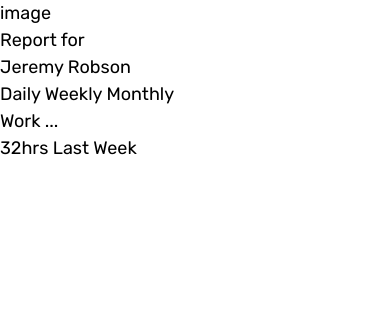
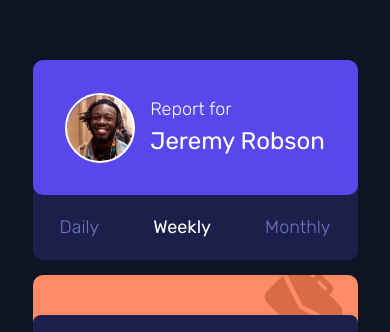
Before and after one commit to SrHatcher/practice-Time-tracking, a plain HTML site: page index.html in a window 390 px wide. Shown: the top 332 px of the page. Drawn offline with Linux system fonts and the light colour scheme.

Commit message:
mobile version finishedm, now working on desktop version. JS code not implemented yet

```diff
--- a/index.html
+++ b/index.html
@@ -14,7 +14,7 @@
   <main>
     <div class="main__owner">
       <div class="owner__profile">
-        <span class="profile__image">image</span>
+        <span class="profile__image"></span>
         <div class="profile__text">
           <p>Report for</p>
           <span>Jeremy Robson</span>
@@ -22,7 +22,7 @@
       </div>
       <div class="owner__timeline">
         <span>Daily</span>
-        <span>Weekly</span>
+        <span class="timeline--active">Weekly</span>
         <span>Monthly</span>
       </div>
     </div>
@@ -35,7 +35,7 @@
           </div>
           <div class="content__description">
             <span id="content-time">32hrs</span>
-            <span id="content-timeline">Last Week</span>
+            <span id="content-timeline">Last Week - 36hrs</span>
           </div>
         </div>
       </div>
--- a/styles/styles.css
+++ b/styles/styles.css
@@ -47,21 +47,138 @@ html{
 }
 
 body{
+    display: flex;
+    justify-content: center;
+
+    padding: 6rem 1.5rem;
+
     font-size: 1.8rem;
     font-family: var(--font);
+
+    background-color: var(--very-dark-blue);
+    color: white;
+}
+main{
+    display: flex;
+    flex-direction: column;
+    gap: 1.5rem;
+
+    width: 32.5rem;
 }
 
-.main__owner{}
-.owner__profile{}
-.profile__image{}
-.profile__text{}
-.owner__timeline{}
-.main__report{}
-.report__container{}
-.report__content{}
-.content__header{}
-#content-title{}
-.content__options{}
-.content__description{}
-#content-time{}
-#content-timeline{}
+.main__owner{
+    height: 20rem;
+
+    border-radius: 1rem;
+    background-color: var(--darkblue);
+}
+.owner__profile{
+    display: flex;
+    align-items: center;
+    justify-content: center;
+    gap: 1.5rem;
+
+    height: 13.5rem;
+
+    border-radius: 1rem;
+    background-color: var(--blue);
+}
+.profile__image{
+    width: 7rem;
+    height: 7rem;
+
+    border-radius: 50%;
+    border: solid 0.2rem white;
+    background-image: url('../images/image-jeremy.png');
+    background-size: 7rem 7rem;
+}
+.profile__text p{
+    font-weight: 300;
+    font-size: 1.8rem;
+}
+.profile__text span{
+    font-weight: 400;
+    font-size: 2.4rem;
+}
+.owner__timeline{
+    display: flex;
+    justify-content: space-around;
+    align-items: center;
+
+    height: 6.5rem;
+
+    font-weight: 300;
+
+    color: var(--desaturated-blue);
+}
+.owner__timeline span{
+    cursor: pointer;
+}
+.timeline--active{
+    font-weight: 400;
+
+    color: white;
+}
+
+.main__report{
+    display: flex;
+    flex-direction: column;
+    gap: 1.5rem;
+}
+.report__container{
+    display: flex;
+    flex-direction: column;
+    justify-content: end;
+
+    height: 16.5rem;
+
+    background-image: url('../images/icon-work.svg');
+    background-repeat: no-repeat;
+    background-position: top -1rem right 1.5rem;
+    border-radius: 1rem;
+    background-color: var(--work);
+}
+.report__content{
+    height: 12.5rem;
+    padding: 2rem 2rem;
+
+    border-radius: 0.8rem;
+    background-color: var(--darkblue);
+}
+.content__header{
+    display: flex;
+    justify-content: space-between;
+}
+#content-title{
+    font-weight: 500;
+    font-size: 1.8rem;
+}
+.content__options{
+    font-weight: 500;
+    letter-spacing: 0.2rem;
+
+    cursor: pointer;
+}
+.content__description{
+    display: flex;
+    justify-content: space-between;
+    align-items: center;
+}
+#content-time{
+    font-weight: 300;
+    font-size: 3.4rem;
+}
+#content-timeline{
+    font-weight: 300;
+    font-size: 1.6rem;
+
+    color: var(--pale-blue);
+}
+
+@media (hover:hover){
+    .owner__timeline span:hover{
+        font-weight: 400;
+
+        color: white;
+    }
+}
```
